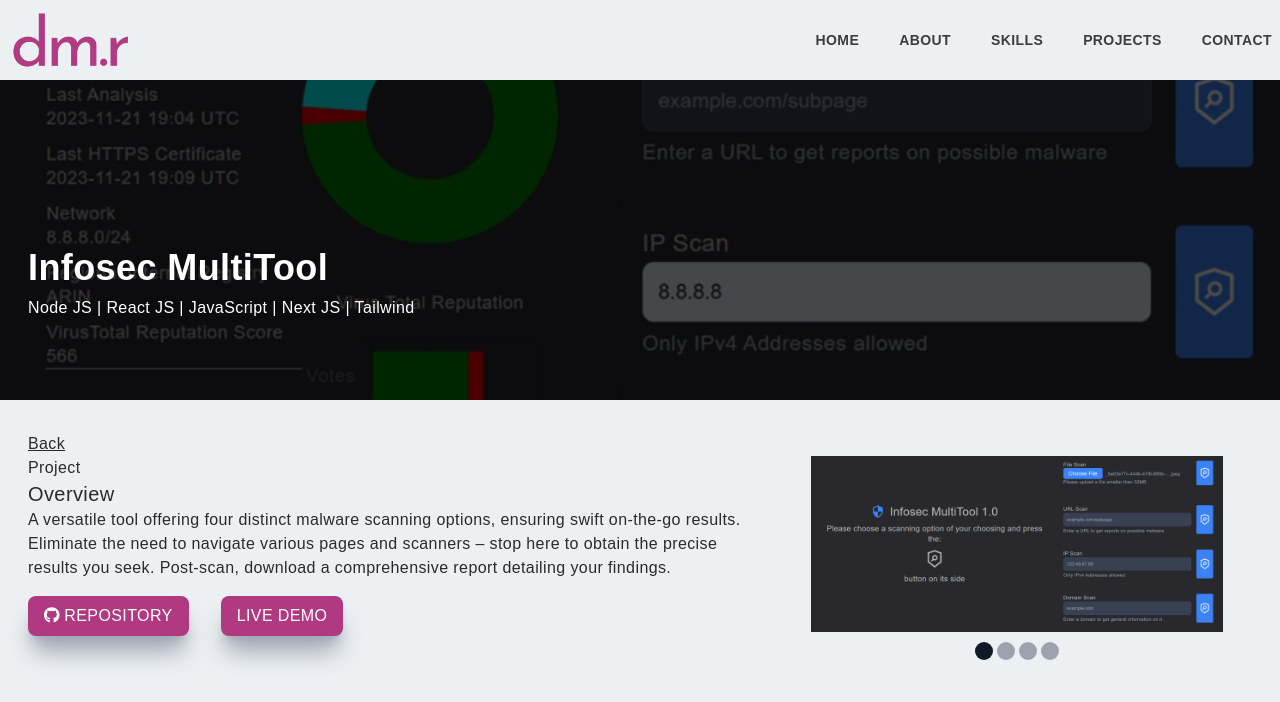
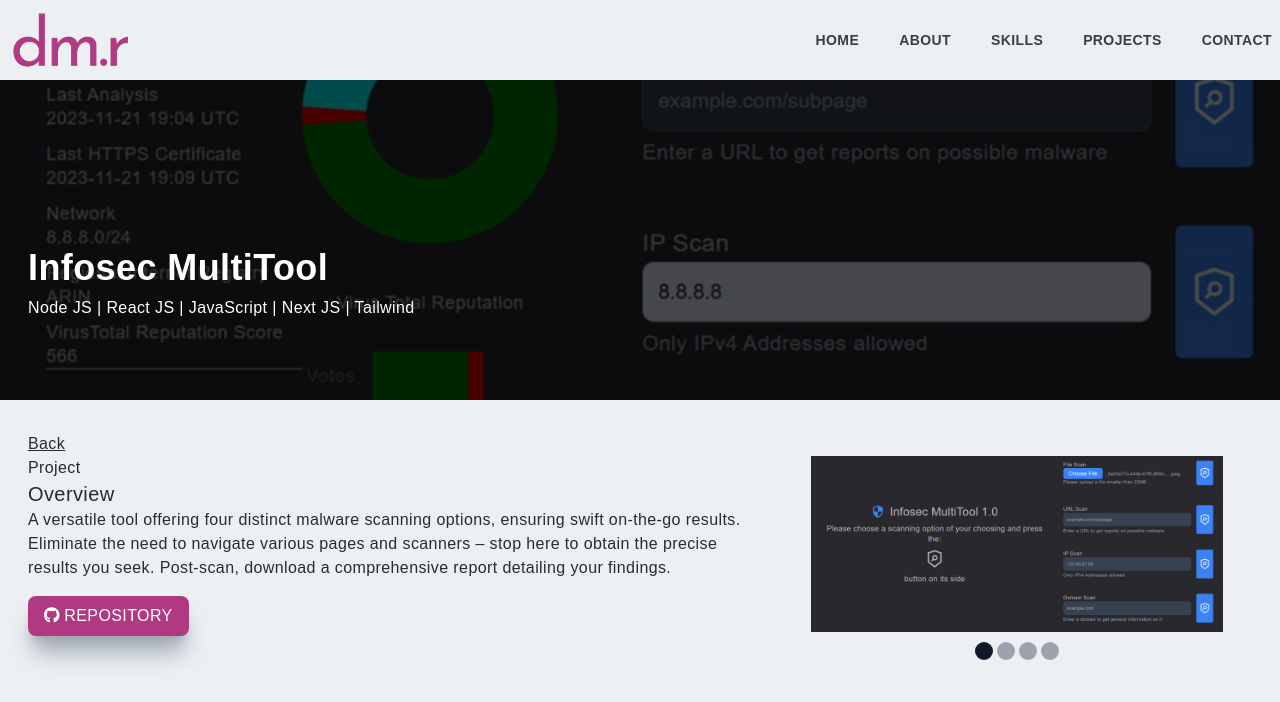
Before and after one commit to daniel-macias/daniel-macias.github.io, a Next.js app: page /infosecurity in a window 1280 px wide. Shown: the top 702 px of the page. Built offline with nearby package versions, Linux system fonts and the light colour scheme.

Commit message:
removed live demo for now

```diff
--- a/pages/index.tsx
+++ b/pages/index.tsx
@@ -12,7 +12,7 @@ export default function Home() {
       <Head>
         <title>Daniel Macias | Full-Stack Developer</title>
         <meta name="description" content="I’m a full-stack web developer specializing in building (and occasionally designing) exceptional digital experiences." />
-        <link rel="icon" href="/fav.png" />
+        <link rel="icon" href="/dmr-fav.png" />
       </Head>
     <Main />
     <About />
--- a/pages/infosecurity.tsx
+++ b/pages/infosecurity.tsx
@@ -48,13 +48,6 @@ const infosecurity = () => {
           >
             <button className='px-4 py-2 mt-4 mr-8'><FontAwesomeIcon icon={faGithub} /> Repository</button>
           </a>
-          <a
-            href='/'
-            target='_blank'
-            rel='noreferrer'
-          >
-            <button className='px-4 py-2 mt-4'>Live Demo</button>
-          </a>
         </div>
         <div className='col-span-4 md:col-span-2 py-4'>
           <div className='p-2'>
--- a/pages/landmass.tsx
+++ b/pages/landmass.tsx
@@ -48,13 +48,6 @@ const landmass = () => {
           >
             <button className='px-4 py-2 mt-4 mr-8'><FontAwesomeIcon icon={faGithub} /> Repository</button>
           </a>
-          <a
-            href='/'
-            target='_blank'
-            rel='noreferrer'
-          >
-            <button className='px-4 py-2 mt-4'>Live Demo</button>
-          </a>
         </div>
         <div className='col-span-4 md:col-span-2 py-4'>
           <div className='p-2'>
--- a/pages/maciwords.tsx
+++ b/pages/maciwords.tsx
@@ -48,13 +48,6 @@ const maciwords = () => {
           >
             <button className='px-4 py-2 mt-4 mr-8'><FontAwesomeIcon icon={faGithub} /> Repository</button>
           </a>
-          <a
-            href='/'
-            target='_blank'
-            rel='noreferrer'
-          >
-            <button className='px-4 py-2 mt-4'>Live Demo</button>
-          </a>
         </div>
         <div className='col-span-4 md:col-span-2 py-4'>
           <div className='p-2'>
```
Also changed, not shown: public/dmr-fav.png (added).
